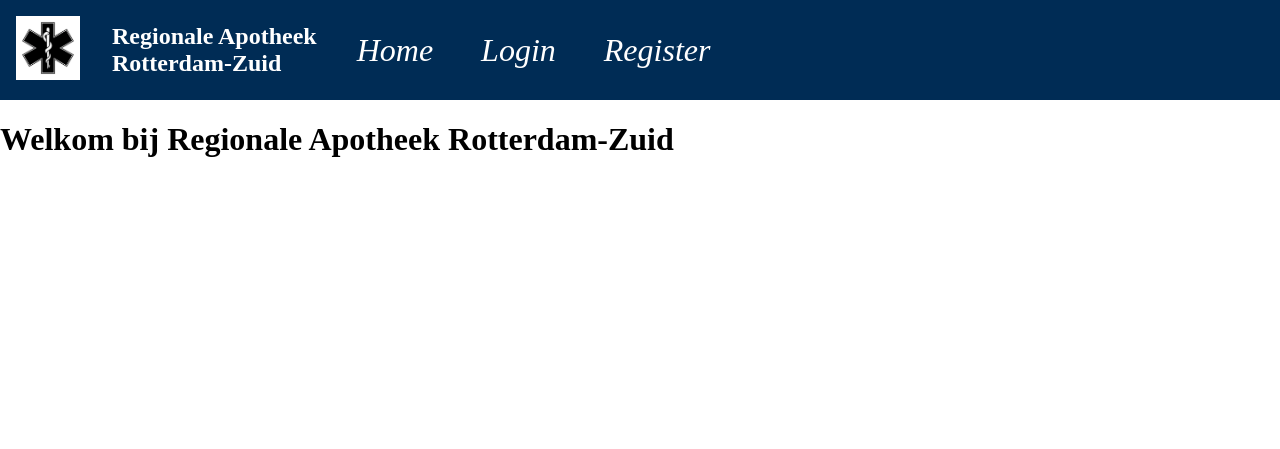
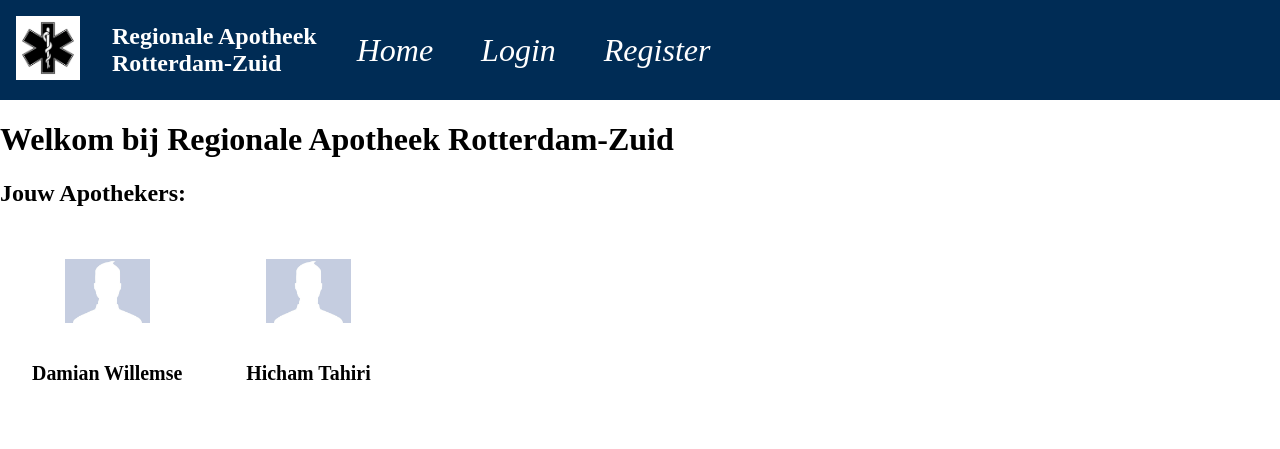
Before and after one commit to Damian5314/apotheek, a Django app: page / in a window 1280 px wide. Shown: the top 449 px of the page. Run offline with Django 5.2, Linux system fonts and the light colour scheme.

Commit message:
Added our names to login page and index

```diff
--- a/apotheek/base/static/base/css/styles.css
+++ b/apotheek/base/static/base/css/styles.css
@@ -50,3 +50,13 @@ a:hover {
 MenuText {
     color: white;
 }
+
+.apothekers {
+    display: flex;
+    margin-top: 1rem;
+}
+
+.apotheker {
+    text-align: center;
+    margin: 2rem;
+}
--- a/apotheek/base/templates/base/index.html
+++ b/apotheek/base/templates/base/index.html
@@ -4,4 +4,15 @@
 
 {% block content %}
     <h1>Welkom bij Regionale Apotheek Rotterdam-Zuid<h1>
+    <h2>Jouw Apothekers:<h2>
+        <div class="apothekers">
+            <div class="apotheker">
+                <img src="{% static 'base/img/blank-pfp.jpeg' %}" alt="Damian Willemse">
+                <h5>Damian Willemse</h5>
+            </div>
+            <div class="apotheker">
+                <img src="{% static 'base/img/blank-pfp.jpeg' %}" alt="Hicham Tahiri">
+                <h5>Hicham Tahiri</h5>
+            </div>
+        </div>
 {% endblock content %}
--- a/apotheek/base/templates/registration/login.html
+++ b/apotheek/base/templates/registration/login.html
@@ -7,5 +7,7 @@
         {{ form.as_p}}
         <input type="submit" value="Submit">
     </form>
+    <h1> Damian Willemse 1073155 <h1>
+    <h1> Hicham Tahiri 1076293 <h1>
 
 {% endblock content%}
```
Also changed, not shown: apotheek/base/static/base/img/blank-pfp.jpeg (added).
